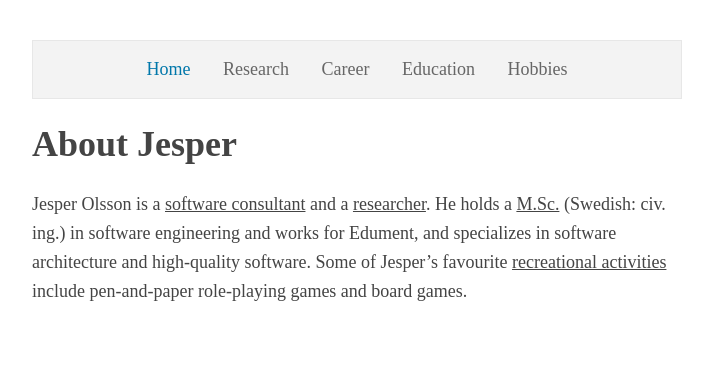
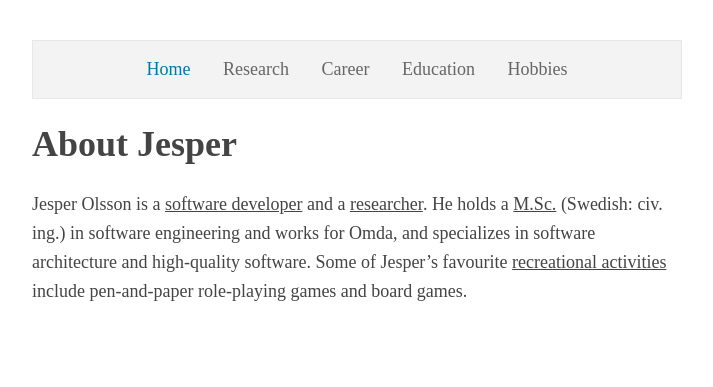
Before and after one commit to jesperolsson-se/Website, a Jekyll site: the page built from index.md, in a window 1280 px wide. Shown: the top 387 px of the page, without its empty margins (283-996 px from the left). Built offline with Jekyll 4.4.1, drawn with Linux system fonts in a browser that asks for light colours.

Commit message:
content(career): Omda employment

```diff
--- a/index.md
+++ b/index.md
@@ -2,4 +2,4 @@
 title: Jesper Olsson
 ---
 # About Jesper
-Jesper Olsson is a [software consultant](career) and a [researcher](research). He holds a [M.Sc.](education) (Swedish: civ. ing.) in software engineering and works for Edument, and specializes in software architecture and high-quality software. Some of Jesper's favourite [recreational activities](hobbies) include pen-and-paper role-playing games and board games.
+Jesper Olsson is a [software developer](career) and a [researcher](research). He holds a [M.Sc.](education) (Swedish: civ. ing.) in software engineering and works for Omda, and specializes in software architecture and high-quality software. Some of Jesper's favourite [recreational activities](hobbies) include pen-and-paper role-playing games and board games.
```
Also changed, not shown: career/index.md (+1 -1 lines).
